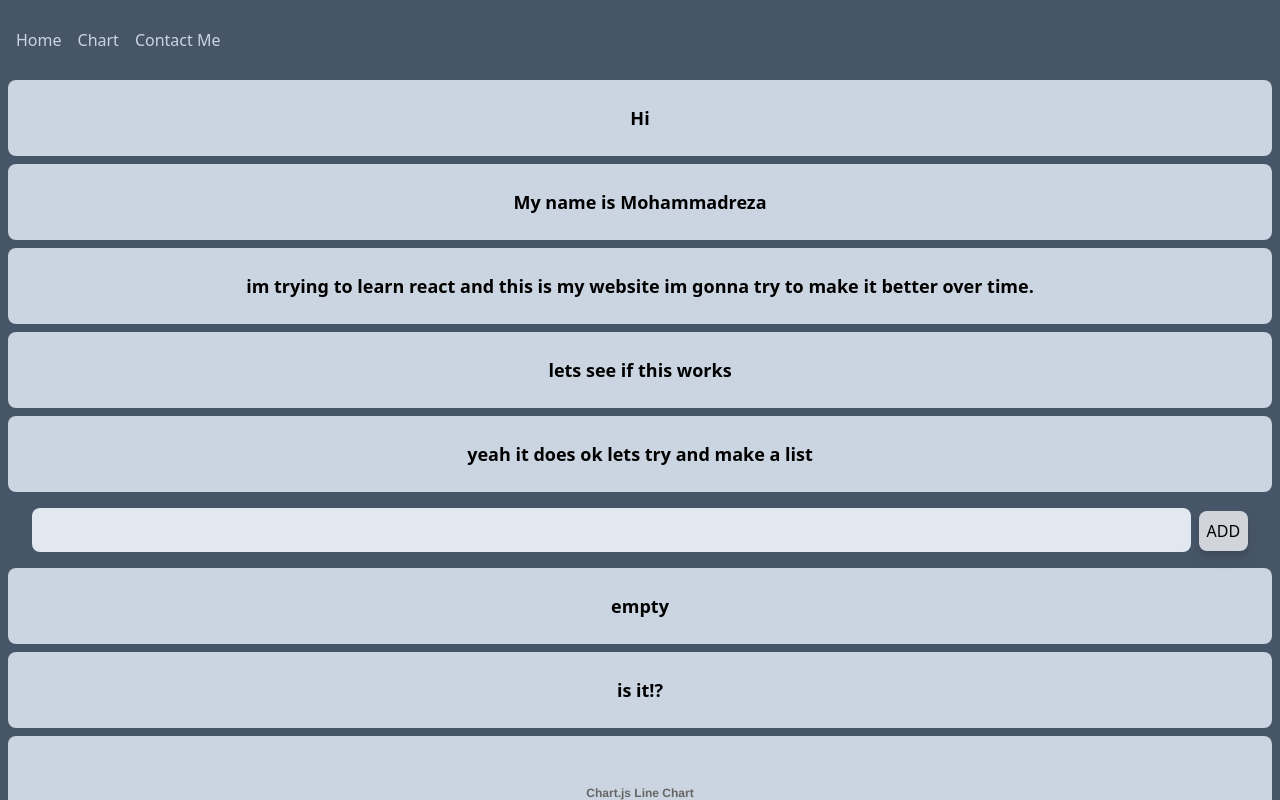
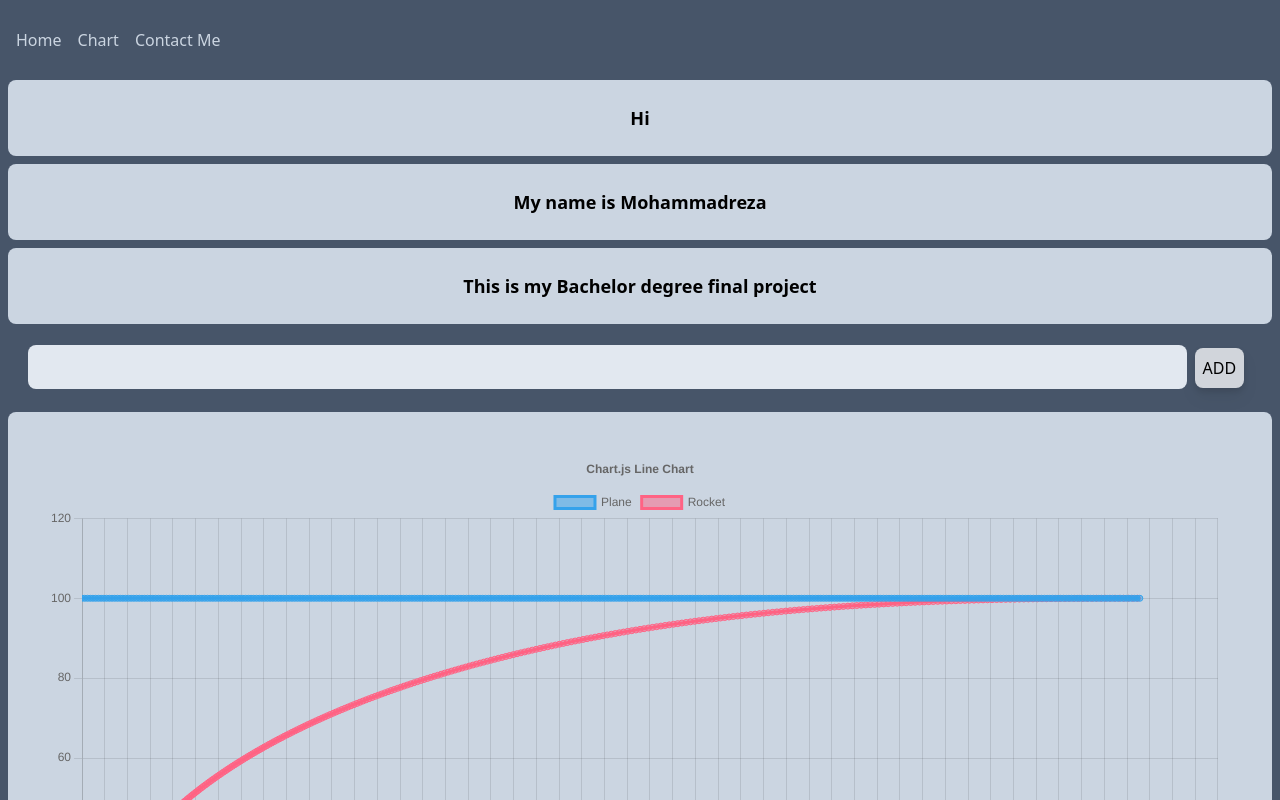
Before and after one commit to Mrkh97/RocketPlaneProject, a React (Create React App) app: page / in a window 1280 px wide. Shown: the top 800 px of the page. Built offline with nearby package versions, Linux system fonts and the light colour scheme.

Commit message:
changed first page text

```diff
--- a/src/components/Home.js
+++ b/src/components/Home.js
@@ -3,18 +3,16 @@ import Card from "./Card";
 import Chart from "./Chart";
 
 export default function Home() {
-    const [list, setList] = useState(['empty', 'is it!?'])
+    const [list, setList] = useState([])
     const [content, setContent] = useState('');
     return <div className=" ">
 
       <Card text='Hi' />
       <Card text='My name is Mohammadreza' />
-      <Card text='im trying to learn react and this is my website im gonna try to make it better over time.' />
-      <Card text='lets see if this works' />
-      <Card text='yeah it does ok lets try and make a list' />
+      <Card text='This is my Bachelor degree final project' />
       <div className=" w-full p-2 text-center">
         <input onChange={(event) => { setContent(event.target.value) }} value={content} className="inpot bg-slate-200 text-xl w-11/12 p-2 rounded-lg" />
-        <button onClick={() => { setList([...list, content]) }} className=" ml-2 bg-gray-300 p-2 rounded-lg drop-shadow-lg hover:drop-shadow-2xl hover:bg-white">ADD</button>
+        <button onClick={() => { setList([...list, content]) }} className=" m-2 bg-gray-300 p-2 rounded-lg drop-shadow-lg hover:drop-shadow-2xl hover:bg-white">ADD</button>
       </div>
       {list.map((item) => { return <Card text={item} /> })}
       <Chart />
```
